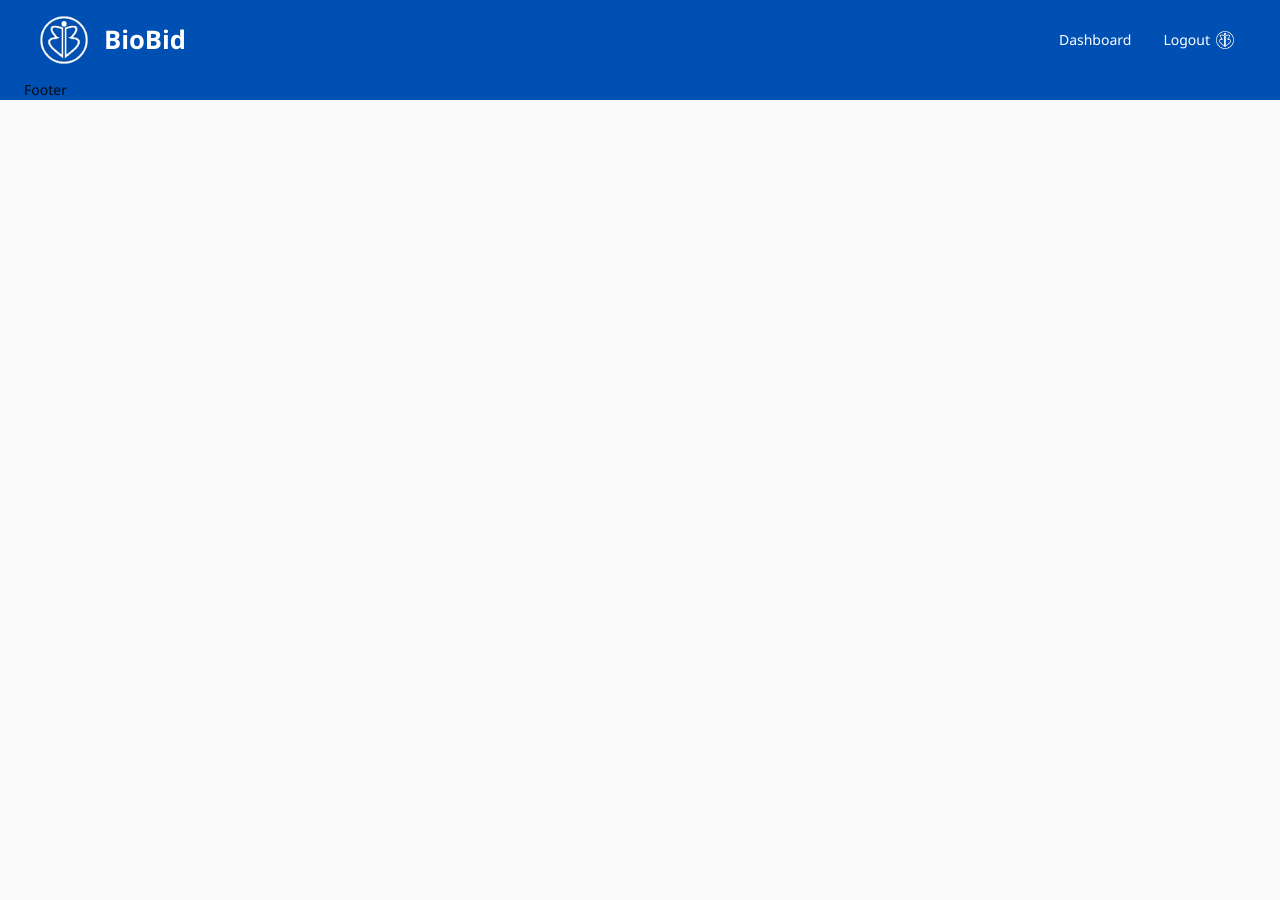
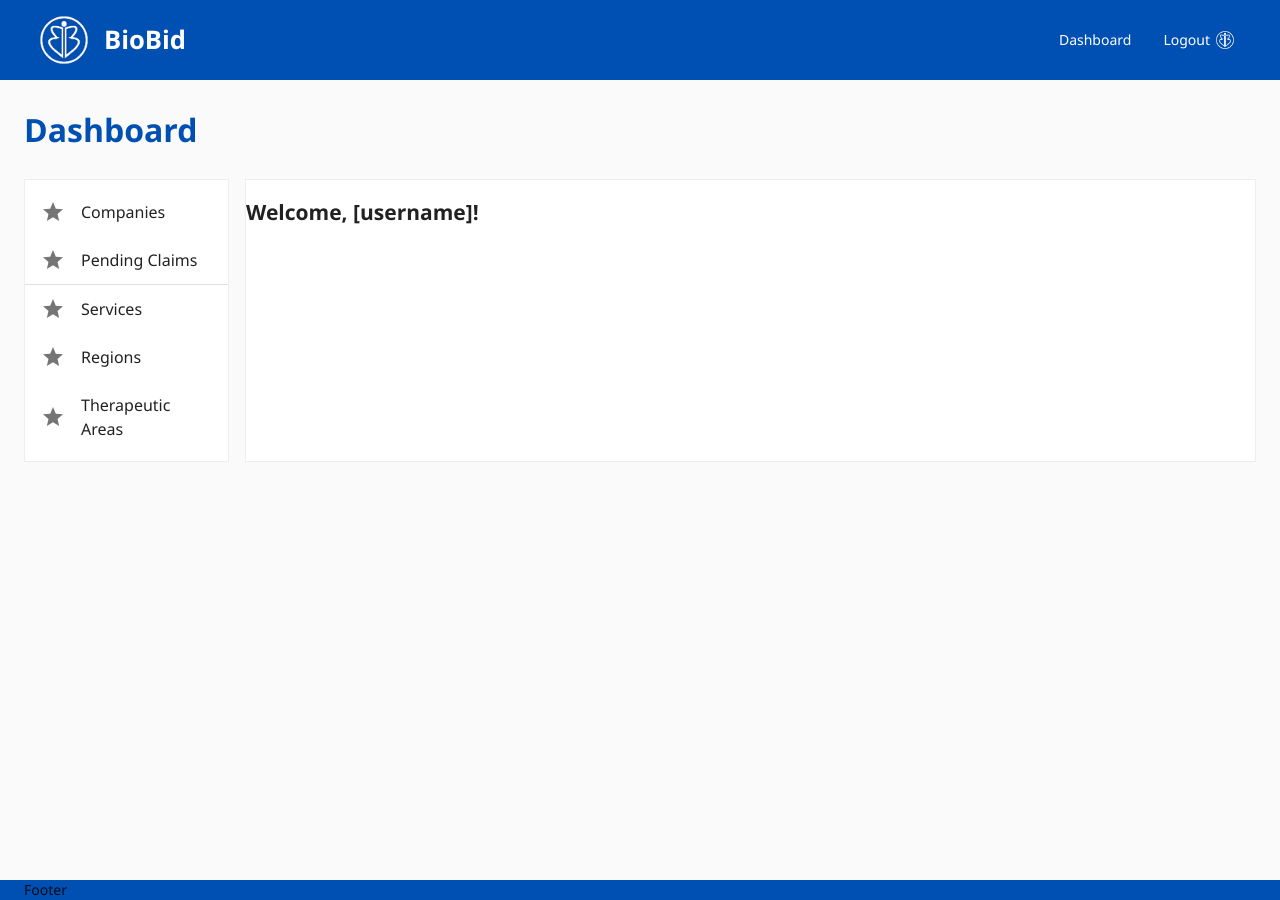
Before and after one commit to sametweb/bio-bid-fe, a React (Create React App) app: page /dashboard in a window 1280 px wide. Before the commit the page ends 800 px from the top, so only its background shows below. Built offline with nearby package versions, Linux system fonts and the light colour scheme.

Commit message:
Dashboard

```diff
--- a/src/App.js
+++ b/src/App.js
@@ -10,6 +10,7 @@ import Header from "./components/Header";
 import Home from "./components/Home";
 import Footer from "./components/Footer";
 import CompanyDetails from "./components/CompanyDetails";
+import Dashboard from "./components/Dashboard";
 
 const client = new ApolloClient({
   cache: new InMemoryCache(),
@@ -41,6 +42,7 @@ function App() {
           <Router>
             <Header />
             <Route path="/" exact component={Home} />
+            <Route path="/dashboard" exact component={Dashboard} />
             <Route path="/service-provider/:id" component={CompanyDetails} />
             <Footer />
           </Router>
--- a/src/components/CompanyDetails.js
+++ b/src/components/CompanyDetails.js
@@ -23,7 +23,6 @@ import Overview from "./Overview";
 import Services from "./Services";
 
 function CompanyDetails(props) {
-  console.log({ props });
   const classes = useStyles();
   const { id } = props.match.params;
   const { hash } = props.location;
--- /dev/null
+++ b/src/components/Dashboard.js
@@ -0,0 +1,111 @@
+import React from "react";
+import {
+  Container,
+  Box,
+  makeStyles,
+  List,
+  ListItem,
+  ListItemIcon,
+  ListItemText,
+  Divider,
+} from "@material-ui/core";
+import StarIcon from "@material-ui/icons/Star";
+import DashboardComponent from "./Dashboard/DashboardComponent";
+
+function Dashboard(props) {
+  const classes = useStyles();
+
+  return (
+    <Container className={classes.container}>
+      <Box className={classes.header}>
+        <h2>Dashboard</h2>
+      </Box>
+      <Box className={classes.dashboard}>
+        <Box className={classes.sidebar}>
+          <List component="nav" className={classes.root} aria-label="contacts">
+            <ListItem button onClick={() => props.history.push("#companies")}>
+              <ListItemIcon className={classes.iconWrapper}>
+                <StarIcon />
+              </ListItemIcon>
+              <ListItemText primary="Companies" />
+            </ListItem>
+            <ListItem
+              button
+              onClick={() => props.history.push("#pending-claims")}
+            >
+              <ListItemIcon className={classes.iconWrapper}>
+                <StarIcon />
+              </ListItemIcon>
+              <ListItemText primary="Pending Claims" />
+            </ListItem>
+            <Divider />
+            <ListItem button onClick={() => props.history.push("#services")}>
+              <ListItemIcon className={classes.iconWrapper}>
+                <StarIcon />
+              </ListItemIcon>
+              <ListItemText primary="Services" />
+            </ListItem>
+            <ListItem button onClick={() => props.history.push("#regions")}>
+              <ListItemIcon className={classes.iconWrapper}>
+                <StarIcon />
+              </ListItemIcon>
+              <ListItemText primary="Regions" />
+            </ListItem>
+            <ListItem
+              button
+              onClick={() => props.history.push("#therapeutic-areas")}
+            >
+              <ListItemIcon className={classes.iconWrapper}>
+                <StarIcon />
+              </ListItemIcon>
+              <ListItemText primary="Therapeutic Areas" />
+            </ListItem>
+          </List>
+        </Box>
+        <Box className={classes.content}>
+          <DashboardComponent />
+        </Box>
+      </Box>
+    </Container>
+  );
+}
+
+const useStyles = makeStyles((theme) => {
+  return {
+    container: {
+      minHeight: "100%",
+    },
+    header: {
+      display: "flex",
+      justifyContent: "flex-start",
+      alignItems: "stretch",
+      "& h2": {
+        fontSize: "2rem",
+        color: theme.palette.primary.main,
+      },
+    },
+    dashboard: {
+      display: "flex",
+      justifyContent: "space-between",
+    },
+    sidebar: {
+      width: 250,
+      marginRight: theme.spacing(2),
+    },
+    root: {
+      width: "100%",
+      backgroundColor: theme.palette.background.paper,
+      border: "1px solid #eee",
+    },
+    iconWrapper: {
+      minWidth: 40,
+    },
+    content: {
+      width: "100%",
+      border: "1px solid #eee",
+      backgroundColor: theme.palette.background.paper,
+    },
+  };
+});
+
+export default Dashboard;
--- /dev/null
+++ b/src/components/Dashboard/Companies.js
@@ -0,0 +1,47 @@
+import React from "react";
+import { useQuery } from "@apollo/client";
+import { GET_COMPANIES } from "../../data/queries";
+import LoadingIndicator from "../custom/LoadingIndicator";
+import { makeStyles, Box } from "@material-ui/core";
+import LinkButton from "../custom/LinkButton";
+
+function Companies(props) {
+  const classes = useStyles();
+  const { loading, data } = useQuery(GET_COMPANIES);
+
+  if (loading) return <LoadingIndicator />;
+
+  return (
+    <Box className={classes.content}>
+      <Box className={classes.header}>
+        <h2>Company List</h2>
+        <Box>
+          <LinkButton className={classes.button} to="/dashboard/add-new">
+            + Add New Company
+          </LinkButton>
+        </Box>
+      </Box>
+      <Box className={classes.companyList}></Box>
+    </Box>
+  );
+}
+
+const useStyles = makeStyles((theme) => ({
+  content: {
+    padding: theme.spacing(0, 2),
+  },
+  header: {
+    display: "flex",
+    justifyContent: "space-between",
+    alignItems: "center",
+  },
+  button: {
+    backgroundColor: theme.palette.primary.main,
+    color: "white",
+    "&:hover": {
+      backgroundColor: theme.palette.primary.dark,
+    },
+  },
+}));
+
+export default Companies;
--- /dev/null
+++ b/src/components/Dashboard/DashboardComponent.js
@@ -0,0 +1,30 @@
+import React from "react";
+import { useLocation } from "react-router-dom";
+
+import Welcome from "./Welcome";
+import Companies from "./Companies";
+import PendingClaims from "./PendingClaims";
+import Services from "./Services";
+import Regions from "./Regions";
+import TherapeuticAreas from "./TherapeuticAreas";
+
+function DashboardComponent() {
+  const { hash } = useLocation();
+
+  switch (hash) {
+    case "#companies":
+      return <Companies />;
+    case "#pending-claims":
+      return <PendingClaims />;
+    case "#services":
+      return <Services />;
+    case "#regions":
+      return <Regions />;
+    case "#therapeutic-areas":
+      return <TherapeuticAreas />;
+    default:
+      return <Welcome />;
+  }
+}
+
+export default DashboardComponent;
--- /dev/null
+++ b/src/components/Dashboard/PendingClaims.js
@@ -0,0 +1,7 @@
+import React from "react";
+
+function PendingClaims(props) {
+  return <h2>Pending Claims</h2>;
+}
+
+export default PendingClaims;
--- /dev/null
+++ b/src/components/Dashboard/Regions.js
@@ -0,0 +1,7 @@
+import React from "react";
+
+function Regions(props) {
+  return <h2>Regions</h2>;
+}
+
+export default Regions;
--- /dev/null
+++ b/src/components/Dashboard/Services.js
@@ -0,0 +1,7 @@
+import React from "react";
+
+function Services(props) {
+  return <h2>Services</h2>;
+}
+
+export default Services;
--- /dev/null
+++ b/src/components/Dashboard/TherapeuticAreas.js
@@ -0,0 +1,7 @@
+import React from "react";
+
+function TherapeuticAreas(props) {
+  return <h2>TherapeuticAreas</h2>;
+}
+
+export default TherapeuticAreas;
--- /dev/null
+++ b/src/components/Dashboard/Welcome.js
@@ -0,0 +1,7 @@
+import React from "react";
+
+function Welcome(props) {
+  return <h2>Welcome, [username]!</h2>;
+}
+
+export default Welcome;
```
